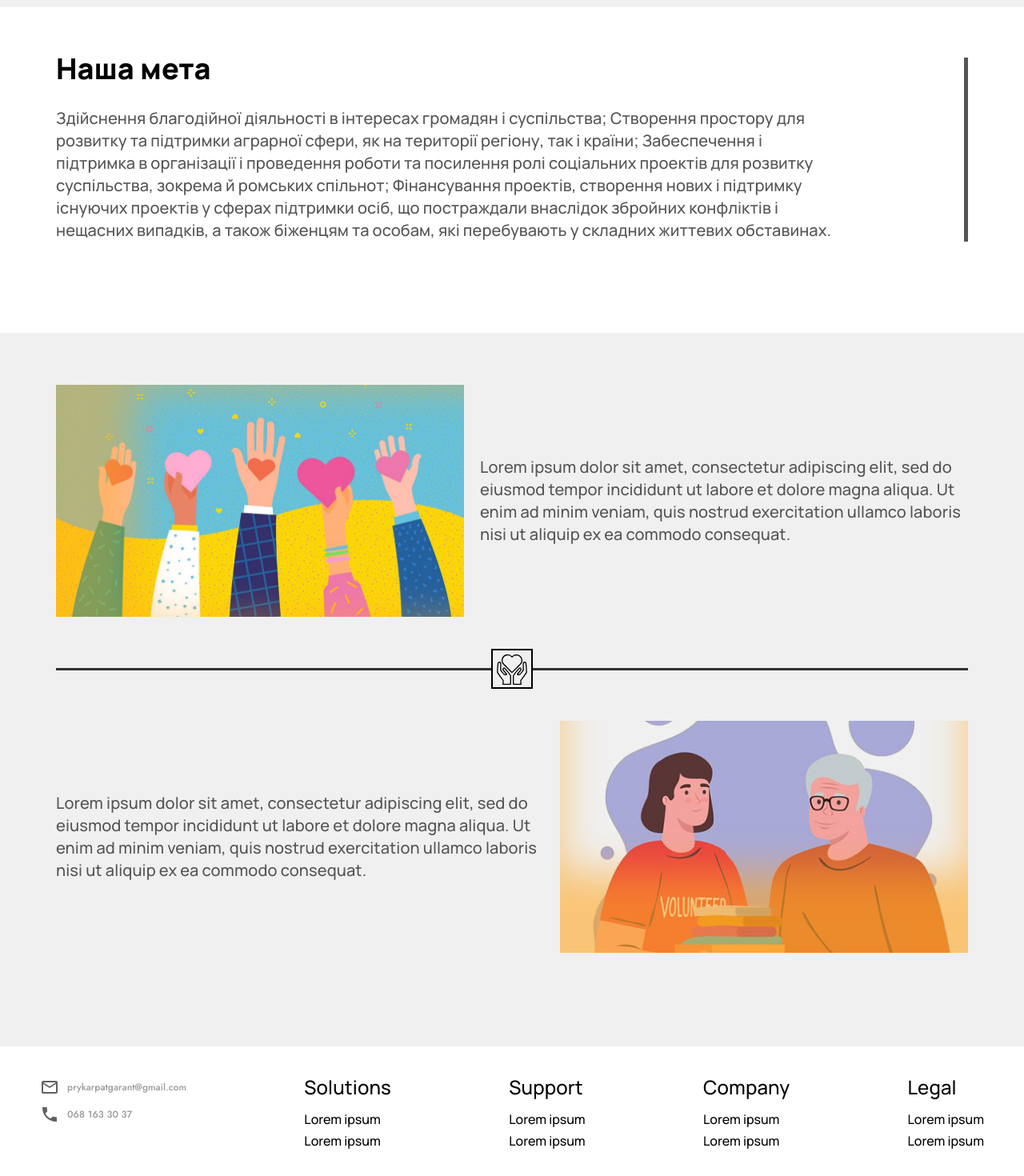
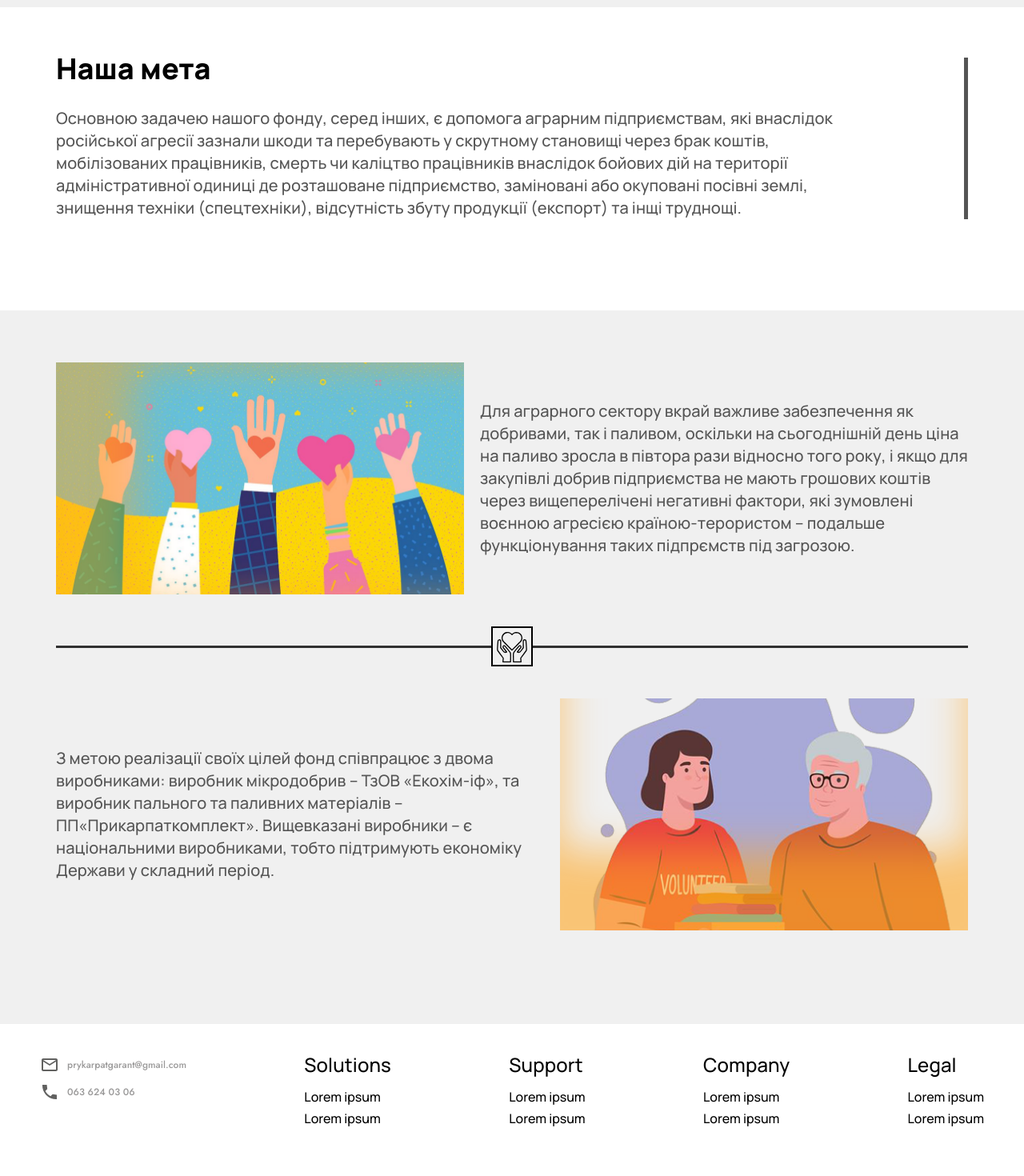
Before and after one commit to HeliosProgTeam/if-victory2v, a Next.js app: page / in a window 1280 px wide. Shown: the part 1180-2650 px from the top of the page at 80% size. Built offline with nearby package versions, Linux system fonts and the light colour scheme.

Commit message:
update about text

```diff
--- a/src/components/media/Media.jsx
+++ b/src/components/media/Media.jsx
@@ -16,7 +16,7 @@ const Media = () => {
           <a href={'mailto:prykarpatgarant@gmail.com'} className={"media__text"}>prykarpatgarant@gmail.com</a>
         </li>
         <li className={"media__item"}>
-            <Phone phone="068 163 30 37"/>
+            <Phone phone="063 624 03 06"/>
         </li>
       </ul>
     </div>
--- a/src/layout/Header/Header.jsx
+++ b/src/layout/Header/Header.jsx
@@ -30,7 +30,7 @@ export const Header = ({ ...props }) => {
             <Nav />
           </div>
           <div className="header__phone">
-            <Phone phone="068 163 30 37"/>
+            <Phone phone="063 624 03 06"/>
           </div>
         </>
       ) : (
--- a/src/sections/About/About.jsx
+++ b/src/sections/About/About.jsx
@@ -30,11 +30,14 @@ const About = () => {
         <div className="about__goal-inner">
           <h2 className={"about__title"}>Наша мета</h2>
           <p className={"about__desc"}>
-            Здiйснення благодiйної дiяльностi в iнтересах громадян i суспiльства;
-            Створення простору для розвитку та пiдтримки аграрної сфери, як на територiї регiону, так i країни;
-            Забеспечення i пiдтримка в органiзацiї i проведення роботи та посилення ролi соцiальних проектiв для розвитку суспiльства, зокрема й ромських спiльнот;
-            Фiнансування проектiв, створення нових i пiдтримку iснуючих проектiв у сферах пiдтримки осiб, що постраждали внаслiдок збройних конфлiктiв i нещасних  випадкiв, а також
-            бiженцям та особам, якi перебувають у складних життевих обставинах.
+            Основною задачею нашого фонду, серед інших, є допомога аграрним
+            підприємствам, які внаслідок російської агресії зазнали шкоди та
+            перебувають у скрутному становищі через брак коштів, мобілізованих
+            працівників, смерть чи каліцтво працівників внаслідок бойових дій на
+            території адміністративної одиниці де розташоване підприємство,
+            заміновані або окуповані посівні землі, знищення техніки
+            (спецтехніки), відсутність збуту продукції (експорт) та інщі
+            труднощі.
           </p>
         </div>
       </div>
--- a/src/sections/Contacts/Contacts.jsx
+++ b/src/sections/Contacts/Contacts.jsx
@@ -14,19 +14,22 @@ const Contacts = () => {
           {/*</div>*/}
         </div>
         <p className="contacts__text">
-          Lorem ipsum dolor sit amet, consectetur adipiscing elit, sed do
-          eiusmod tempor incididunt ut labore et dolore magna aliqua. Ut enim ad
-          minim veniam, quis nostrud exercitation ullamco laboris nisi ut
-          aliquip ex ea commodo consequat.
+          Для аграрного сектору вкрай важливе забезпечення як добривами, так і
+          паливом, оскільки на сьогоднішній день ціна на паливо зросла в півтора
+          рази відносно того року, і якщо для закупівлі добрив підприємства не
+          мають грошових коштів через вищеперелічені негативні фактори, які
+          зумовлені воєнною агресією країною-терористом – подальше
+          функціонування таких підпрємств під загрозою.
         </p>
       </div>
       <Divider />
       <div className="contacts__row">
         <p className="contacts__text">
-          Lorem ipsum dolor sit amet, consectetur adipiscing elit, sed do
-          eiusmod tempor incididunt ut labore et dolore magna aliqua. Ut enim ad
-          minim veniam, quis nostrud exercitation ullamco laboris nisi ut
-          aliquip ex ea commodo consequat.
+          З метою реалізації своїх цілей фонд співпрацює з двома виробниками:
+          виробник мікродобрив – ТзОВ «Екохім-іф», та виробник пального та
+          паливних матеріалів – ПП«Прикарпаткомплект». Вищевказані виробники – є
+          національними виробниками, тобто підтримують економіку Держави у
+          складний період.
         </p>
         <div className="contacts__img contacts__img--right">
           {/*<div className="contacts__inner-img">*/}
```
